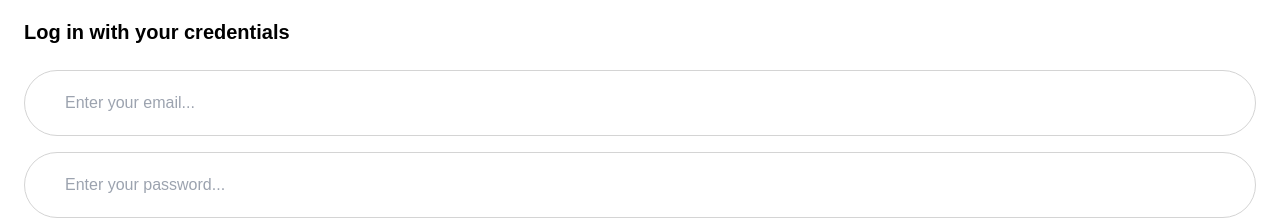
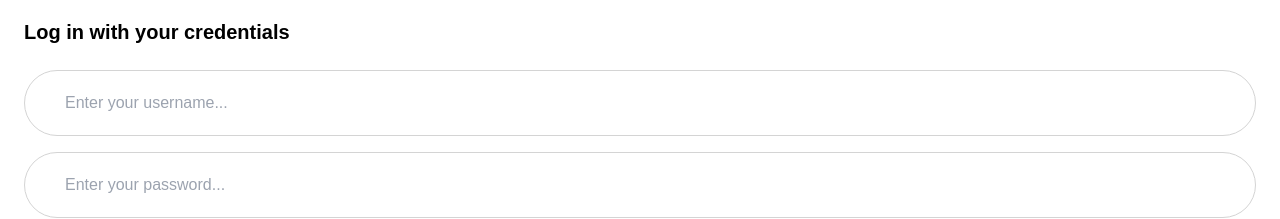
Before and after one commit to rts-cmk-wu06/trainer-MagnusThiemer, a React (Create React App) app: page /signin in a window 1280 px wide. Shown: the part 264-483 px from the top of the page. Built offline with nearby package versions, Linux system fonts and the light colour scheme.

Commit message:
add login error messages

```diff
--- a/src/templates/LoginForm.js
+++ b/src/templates/LoginForm.js
@@ -12,7 +12,7 @@ import axios from 'axios';
 const LoginForm = () => {
   const { setUserToken } = useContext(StateContext);
   const schema = yup.object({
-    username: yup.string().required('Please enter email'),
+    username: yup.string().required('Please enter username'),
     password: yup.string().required('Please enter password')
   }).required()
 
@@ -43,11 +43,13 @@ const onSubmit = () => {
     <div className="mt-16 p-6">
       <H3 text='Log in with your credentials'/>
       <form action="POST" onSubmit={handleSubmit(onSubmit)} className="flex flex-col mt-6" id='loginForm'>
+        {errors.username && <p>{errors.username.message}</p>}
         <input
           {...register('username')}
           type="text"
           className="border-tertiary border py-5 px-10 rounded-full mb-4"
-          placeholder='Enter your email...'/>
+          placeholder='Enter your username...'/>
+        {errors.password && <p>{errors.password.message}</p>}
         <input
           {...register('password')}
           type="password"
```
